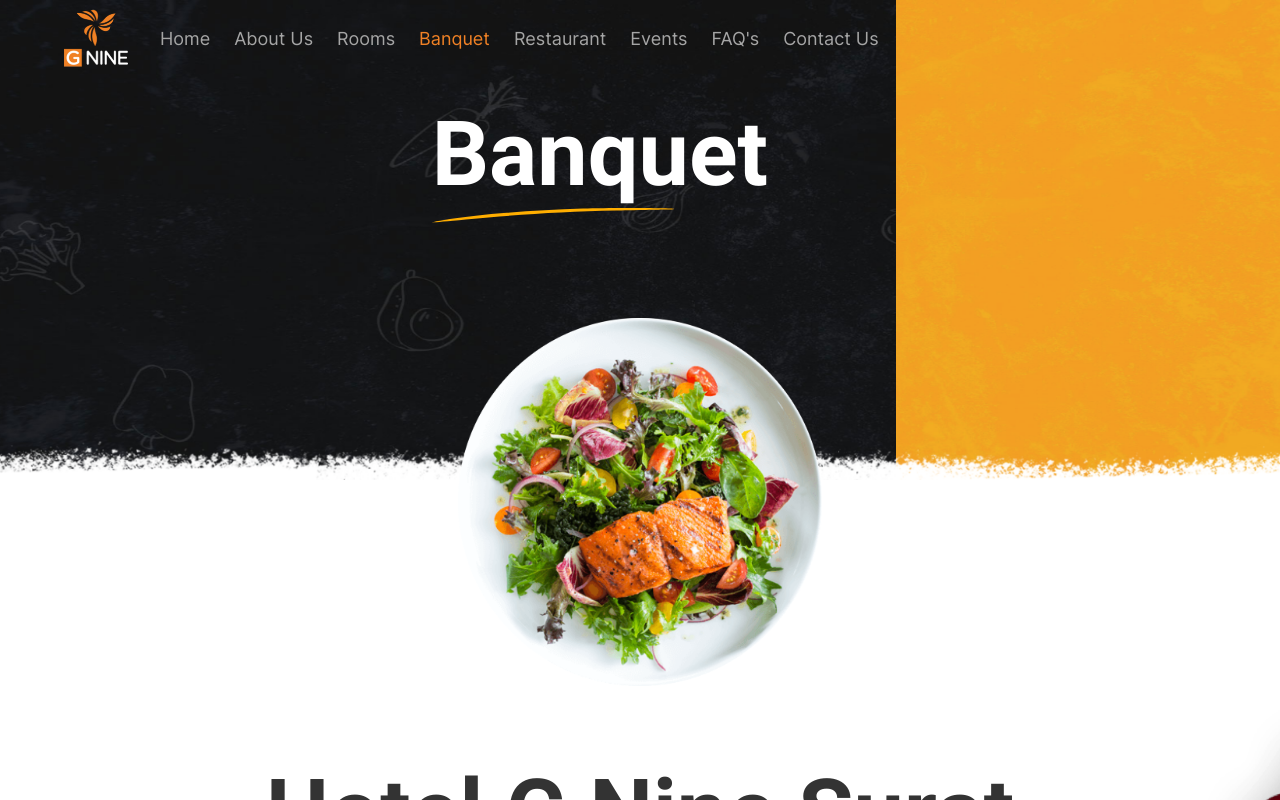
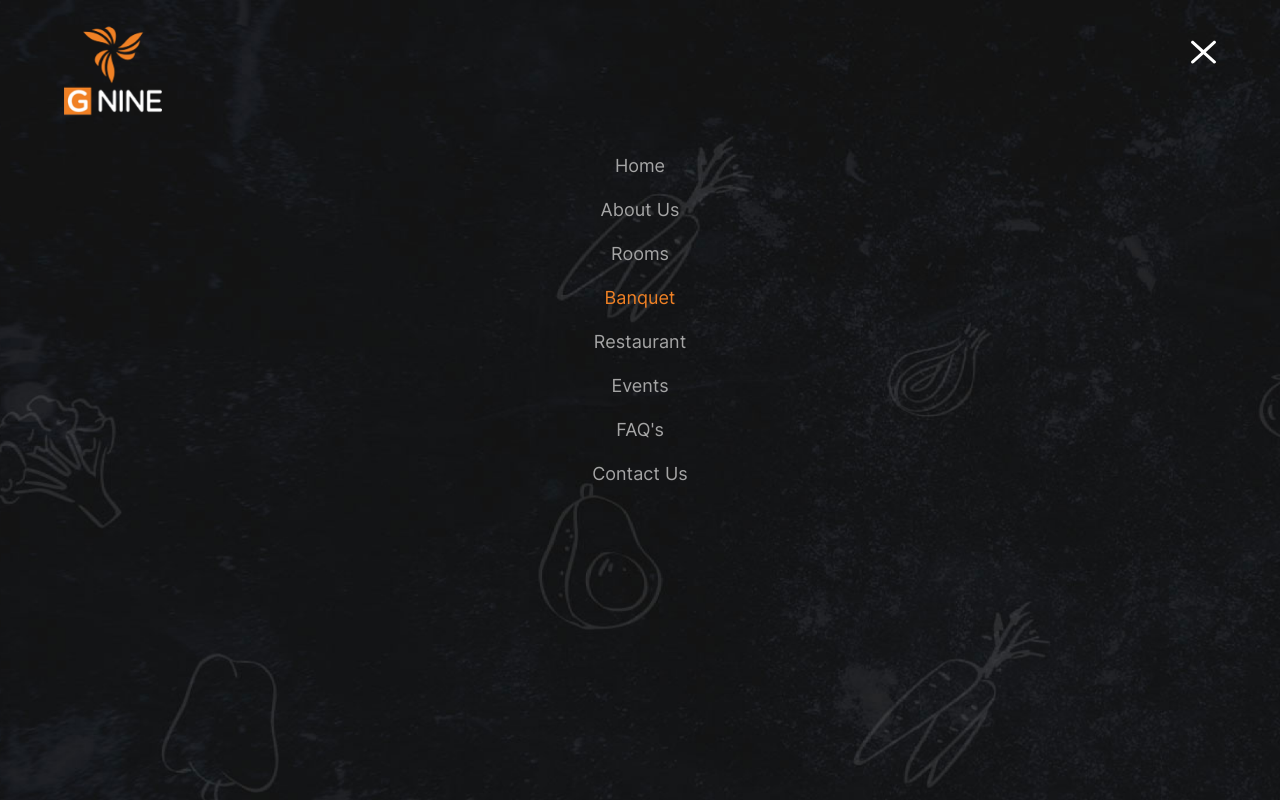
Before and after one commit to ProgrammerAlok/g-nine, a React (Vite) app: page /banquet in a window 1280 px wide. Shown: the top 800 px of the page. Built offline with nearby package versions, Linux system fonts and the light colour scheme.

Commit message:
mobile navbar done

```diff
--- a/src/components/Home/Banner/index.jsx
+++ b/src/components/Home/Banner/index.jsx
@@ -1,11 +1,11 @@
 import { Button, Heading, Img, Text } from "components";
 import "./style.css";
 
-const HomeBanner = ({ NavBar, NavItems }) => {
+const HomeBanner = ({ NavBar, NavItems, toggle }) => {
   return (
     <div className="home-banner-wrapper h-[43rem] md:h-[38rem] relative overflow-hidden ">
       <div className="max-w-[1440px] w-[90%] mx-auto  ">
-        <NavBar NavItems={NavItems} />
+        <NavBar NavItems={NavItems} toggle={toggle} />
 
         <div className="flex md:flex-col justify-between mt-16 md:mt-2 md:gap-8">
           {/* left */}
--- a/src/components/Nav/NavBar/index.jsx
+++ b/src/components/Nav/NavBar/index.jsx
@@ -1,12 +1,9 @@
 import { Img } from "components";
-import React from "react";
 
-const NavBar = ({
-    NavItems
-}) => {
+const NavBar = ({ NavItems, toggle }) => {
   return (
     <nav className="flex w-full items-center md:justify-between gap-8 py-2">
-      <div className='w-[4rem]'>
+      <div className="w-[4rem]">
         <Img
           src="images/img_image_1.png"
           alt="imageone_one"
@@ -17,8 +14,8 @@ const NavBar = ({
         <ul className="flex justify-start items-center gap-6 md:hidden">
           <NavItems />
         </ul>
-        <div className='hidden md:block'>
-          <Img src="images/hamberger-logo.svg" className={`w-6`}/>
+        <div className="hidden md:block" onClick={toggle}>
+          <Img src="images/hamberger-logo.svg" className={`w-6`} />
         </div>
       </div>
     </nav>
--- /dev/null
+++ b/src/components/Nav/NavBarSm/index.jsx
@@ -0,0 +1,24 @@
+import { Img } from "components";
+import { NavItems } from "..";
+
+const NavBarSm = ({ toggle }) => {
+  return (
+    <div className="h-screen w-screen bg-imgblack1 bg-cover bg-no-repeat">
+      <div className="w-[90%] mx-auto">
+        <div className="flex justify-between pt-6">
+          <div>
+            <Img src="images/img_image_1.png" className={`h-[6rem]`} />
+          </div>
+          <div onClick={toggle}>
+            <Img src="images/img-vector-cross.svg" className={`mt-4`} />
+          </div>
+        </div>
+        <ul className="flex flex-col justify-center items-center gap-4 mt-8">
+          <NavItems />
+        </ul>
+      </div>
+    </div>
+  );
+};
+
+export default NavBarSm;
--- a/src/components/Nav/index.js
+++ b/src/components/Nav/index.js
@@ -1,2 +1,3 @@
+export { default as NavBarSm } from './NavBarSm';
 export { default as NavBar } from './NavBar';
 export { default as NavItems } from './NavItems';
--- a/src/layout/HomeLayout.jsx
+++ b/src/layout/HomeLayout.jsx
@@ -3,7 +3,8 @@ import { Img } from "components";
 import { HomeBanner } from "components/Home";
 import Footer from "components/Footer";
 import { Helmet } from "react-helmet";
-import { NavItems, NavBar } from "components/Nav";
+import { NavItems, NavBar, NavBarSm } from "components/Nav";
+import { useState } from "react";
 
 const HomeLayout1 = ({ title }) => {
   return (
@@ -207,15 +208,25 @@ const HomeLayout1 = ({ title }) => {
 };
 
 const HomeLayout = ({ children, title }) => {
+  const [isOpen, setIsOpen] = useState(false);
+  function toggle() {
+    setIsOpen(!isOpen);
+  }
 
   return (
     <>
       <Helmet>
-        <title>{title || 'GN'} - G Nine</title>
+        <title>{title || "GN"} - G Nine</title>
       </Helmet>
-      <HomeBanner NavBar={NavBar} NavItems={NavItems} />
-      {children}
-      <Footer />
+      {!isOpen ? (
+        <>
+          <HomeBanner NavBar={NavBar} NavItems={NavItems} toggle={toggle} />
+          {children}
+          <Footer />
+        </>
+      ) : (
+        <NavBarSm toggle={toggle} />
+      )}
     </>
   );
 };
--- a/src/layout/MainLayout.jsx
+++ b/src/layout/MainLayout.jsx
@@ -1,7 +1,8 @@
+import { useState } from "react";
 import { Heading, Img, Text } from "components";
 import Footer from "components/Footer";
 import { Helmet } from "react-helmet";
-import { NavBar, NavItems } from 'components/Nav';
+import { NavBar, NavBarSm, NavItems } from "components/Nav";
 import "./style.css";
 
 const MainLayout = ({
@@ -9,25 +10,36 @@ const MainLayout = ({
   title,
   image = `images/about-banner-image.svg`,
 }) => {
+  const [isOpen, setIsOpen] = useState(false);
+  function toggle() {
+    setIsOpen(!isOpen);
+  }
+
   return (
     <>
       <Helmet>
         <title>{title || "GN"} - G Nine</title>
       </Helmet>
-      <Banner title={title} image={image} />
-      {children}
-      <Footer />
+      {isOpen ? (
+        <>
+          <Banner title={title} image={image} toggle={toggle} />
+          {children}
+          <Footer />
+        </>
+      ) : (
+        <NavBarSm toggle={toggle} />
+      )}
     </>
   );
 };
 
-const Banner = ({ title, image }) => {
+const Banner = ({ title, image, toggle }) => {
   return (
     <div>
       <div className="home-banner-wrapper h-[30rem] relative md:h-[15rem] ">
         <div className="max-w-[1440px] w-[90%] mx-auto ">
           {/* nav */}
-          <NavBar NavItems={NavItems} />
+          <NavBar NavItems={NavItems} toggle={toggle} />
 
           {/* heading */}
           <div className="flex flex-col items-end w-fit justify-start right-[40%] absolute">
--- a/tailwind.config.js
+++ b/tailwind.config.js
@@ -35,6 +35,7 @@ module.exports = {
       backgroundImage: {
         gradient: "linear-gradient(90deg, #f08125,#00000000)",
         gradient1: "linear-gradient(270deg, #f08125,#d9d9d900)",
+        imgblack1: "url('/public/images/img_div_bg_image.png')"
       },
       opacity: { 0.9: 0.9, 0.3: 0.3, 0.5: 0.5, 0.2: 0.2 },
     },
```
Also changed, not shown: src/pages/AboutUs/index.jsx (+13 -11 lines), public/images/img-vector-cross.svg (added).
